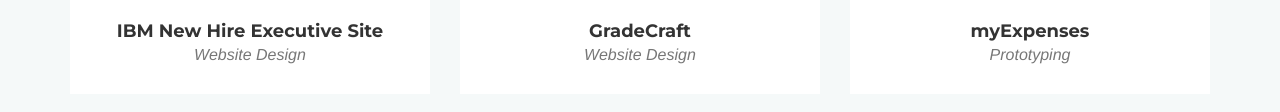
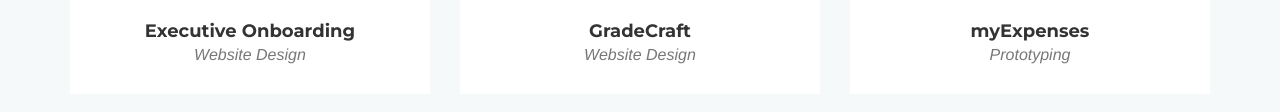
Before and after one commit to chriyu/chriyu.github.io, a website: page index.html in a window 1280 px wide. Shown: the part 1330-1442 px from the top of the page. Drawn offline with nearby package versions, Linux system fonts and the light colour scheme; a web font is replaced by a local one.

Commit message:
Contact and New Hires
remove contact link and new hire text

```diff
--- a/index.html
+++ b/index.html
@@ -61,10 +61,10 @@
                     <li>
                         <a class="page-scroll" href="#experience">Experience</a>
                     </li>
-                    <li>
+                    <!--<li>
                         <a class="page-scroll" href="#photography">Photography</a>
                     </li>
-                    <!--<li>
+                    <li>
                         <a class="page-scroll" href="#contact">Contact</a>
                     </li>-->
                 </ul>
@@ -176,7 +176,7 @@
                         <img src="img/portfolio/generic_preview.png" class="img-responsive" alt="">
                     </a>
                     <div class="portfolio-caption">
-                        <h4>IBM New Hire Executive Site</h4>
+                        <h4>Executive Onboarding</h4>
                         <p class="text-muted">Website Design</p>
                     </div>
                 </div>
```
